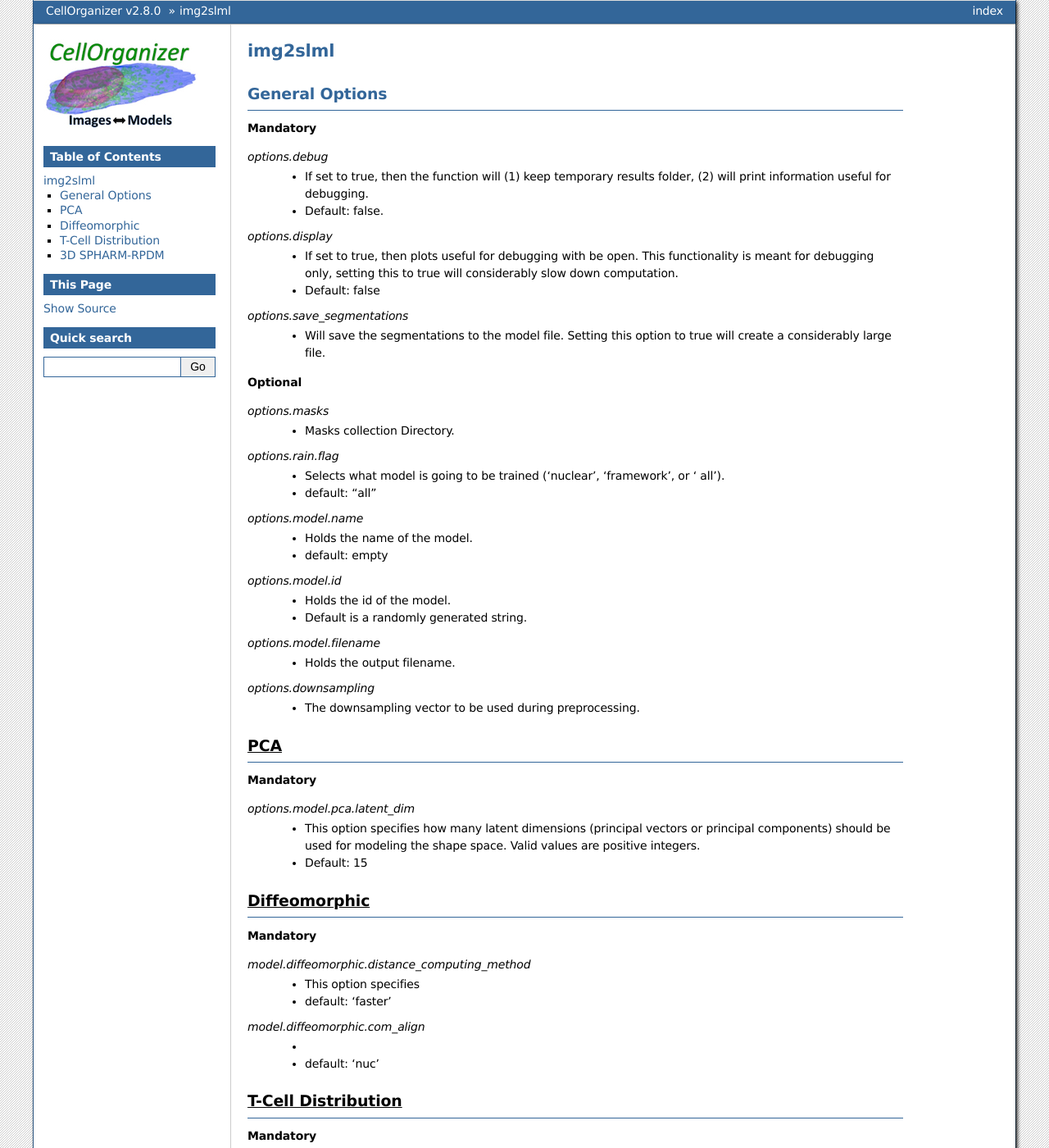
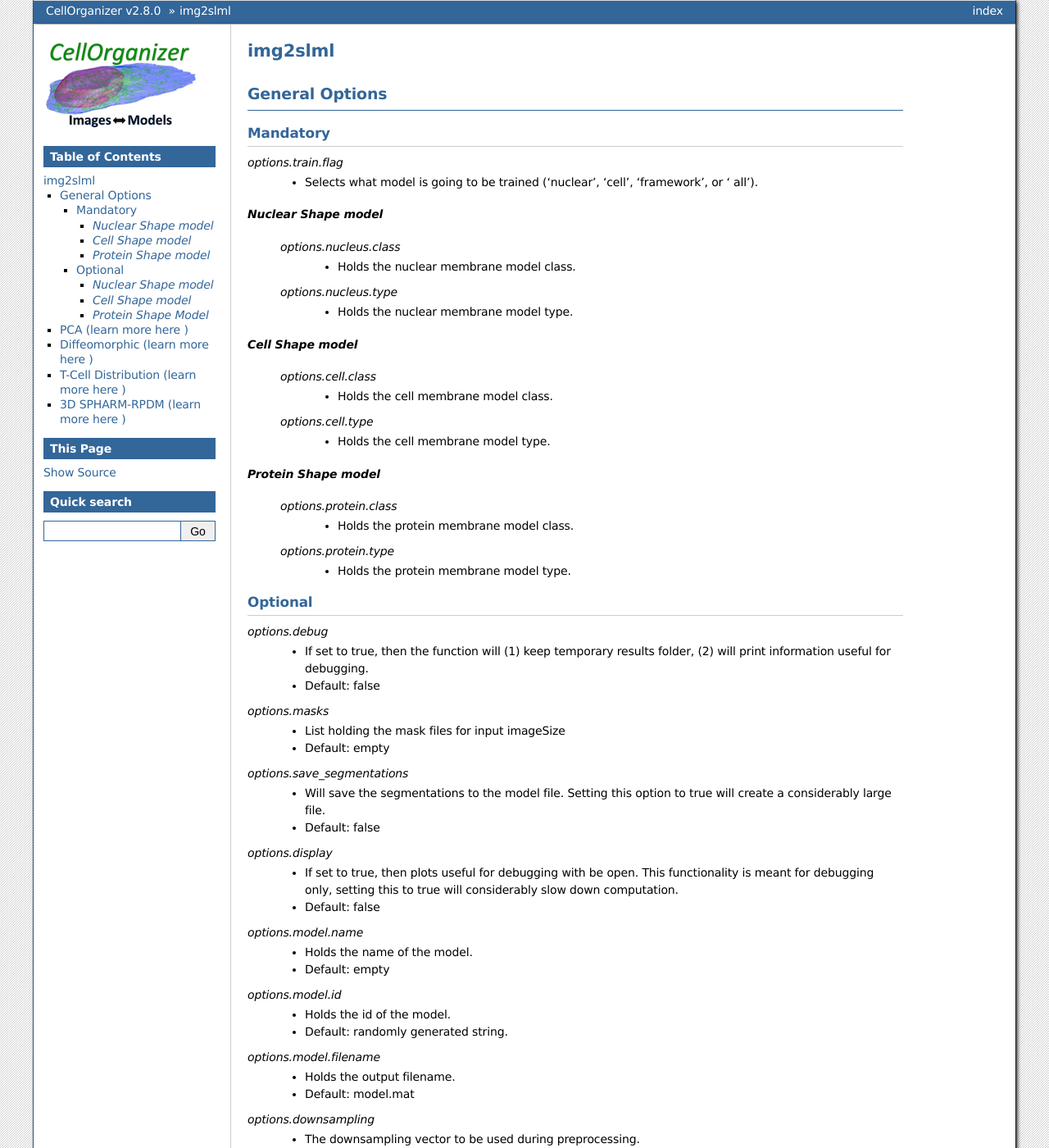
Before and after one commit to murphygroup/cellorganizer-documentation_old, a Sphinx documentation site: the page built from source/chapters/cellorganizer_options/img2slml_options.rst, in a window 1280 px wide and 1400 px high. Shown: the whole window at 82% size. Built offline with Sphinx 7.4.7, drawn with Linux system fonts in a browser that asks for light colours; some of the changed text lies outside the part shown.

Commit message:
changed heading formatting

```diff
--- a/source/chapters/cellorganizer_options.rst
+++ b/source/chapters/cellorganizer_options.rst
@@ -1,7 +1,8 @@
 .. cellorganizer_pipeline:
 
+=====================
 CellOrganizer Options
-########################
+=====================
 
 .. include:: cellorganizer_options/img2slml_options.rst
 
--- a/source/chapters/cellorganizer_options/img2slml_options.rst
+++ b/source/chapters/cellorganizer_options/img2slml_options.rst
@@ -1,48 +1,103 @@
 img2slml
---------
+********
 
 General Options
-~~~~~~~~~~~~~~~~~~
+==============
+Mandatory
+---------
 
-**Mandatory**
+*options.train.flag*
+    * Selects what model is going to be trained (‘nuclear’, 'cell', ‘framework’, or ‘  all’).
+
+*Nuclear Shape model*
+^^^^^^^^^^^^^^^^^^^
+        *options.nucleus.class*
+            * Holds the nuclear membrane model class.
+        *options.nucleus.type*
+            * Holds the nuclear membrane model type.
+*Cell Shape model*
+^^^^^^^^^^^^^^^^^^^
+        *options.cell.class*
+            * Holds the cell membrane model class.
+
+        *options.cell.type*
+            * Holds the cell membrane model type.
+
+*Protein Shape model*
+^^^^^^^^^^^^^^^^^^^
+    *options.protein.class*
+        * Holds the protein membrane model class.
+
+    *options.protein.type*
+        * Holds the protein membrane model type.
+
+
+Optional
+---------
 
 *options.debug*
     * If set to true, then the function will (1) keep temporary results folder, (2) will print information useful for debugging.
-    * Default: false.
+    * Default: false
+
+*options.masks*
+    * List holding the mask files for input imageSize
+    * Default: empty
+
+*options.save_segmentations*
+    * Will save the segmentations to the model file. Setting this option to true will create a considerably large file.
+    * Default: false
 
 *options.display*
     * If set to true, then plots useful for debugging with be open. This functionality is meant for debugging only, setting this to true will considerably slow down computation.
     * Default: false
 
-*options.save_segmentations*
-    * Will save the segmentations to the model file. Setting this option to true will create a considerably large file.
-
-**Optional**
-
-*options.masks*
-    * Masks collection Directory.
-
-*options.rain.flag*
-    * Selects what model is going to be trained (‘nuclear’, ‘framework’, or ‘  all’).
-    * default: “all”
-
 *options.model.name*
     * Holds the name of the model.
-    * default: empty
+    * Default: empty
 
 *options.model.id*
     * Holds the id of the model.
-    * Default is a randomly generated string.
+    * Default: randomly generated string.
 
 *options.model.filename*
     * Holds the output filename.
+    * Default: model.mat
 
 *options.downsampling*
     * The downsampling vector to be used during preprocessing.
+    * Default: [1,1,1]
 
+*Nuclear Shape model*
+^^^^^^^^^^^^^^^^^^^
+    *options.nucleus.name*
+        * Holds the name of the nuclear model.
+        * Default: empty
+    *options.nucleus.id*
+        * Holds the id of the nuclear model.
+        * Default: randomly generated string.
 
-`PCA <https://academic.oup.com/bioinformatics/advance-article/doi/10.1093/bioinformatics/bty983/5232995>`_
-~~~~~~~~~~~~~~~~~~
+*Cell Shape model*
+^^^^^^^^^^^^^^^^^^^
+    *options.cell.name*
+        * Holds the name of the cell model.
+        * Default: empty
+
+    *options.cell.id*
+        * Holds the id of the cell model.
+        * Default: randomly generated string.
+
+*Protein Shape Model*
+^^^^^^^^^^^^^^^^^^^
+    *options.protein.name*
+        * Holds the name of the protein model.
+        * Default: empty
+
+    *options.protein.id*
+        * Holds the id of the protein model.
+        * Default: randomly generated string.
+
+PCA (learn more `here <https://academic.oup.com/bioinformatics/advance-article/doi/10.1093/bioinformatics/bty983/5232995>`_ )
+==============
 
 **Mandatory**
 
@@ -50,8 +105,8 @@ General Options
     * This option specifies how many latent dimensions (principal vectors or principal components) should be used for modeling the shape space.  Valid values are positive integers.
     * Default: 15
 
-`Diffeomorphic <http://murphylab.web.cmu.edu/publications/144-rohde2008.pdf>`_
-~~~~~~~~~~~~~~~~~~
+Diffeomorphic (learn more `here <http://murphylab.web.cmu.edu/publications/144-rohde2008.pdf>`_ )
+==============
 
 **Mandatory**
 
@@ -64,8 +119,8 @@ General Options
     * default: ‘nuc’
 
 
-`T-Cell Distribution <https://link.springer.com/protocol/10.1007/978-1-4939-6881-7_25>`_
-~~~~~~~~~~~~~~~~~~
+T-Cell Distribution (learn more `here <https://link.springer.com/protocol/10.1007/978-1-4939-6881-7_25>`_ )
+==============
 
 **Mandatory**
 
@@ -104,8 +159,8 @@ General Options
     * default: ‘false’
 
 
-`3D SPHARM-RPDM <https://link.springer.com/protocol/10.1007%2F978-1-4939-9102-0_11>`_
-~~~~~~~~~~~~~~~~~~
+3D SPHARM-RPDM (learn more `here <https://link.springer.com/protocol/10.1007%2F978-1-4939-9102-0_11>`_ )
+==============
 
 **Mandatory**
 
@@ -121,6 +176,7 @@ General Options
 
 *options.model.spharm_rpdm.rotation_plane*
     * Dimensions of image that will used for alignment. The possible values are 'xy' (defaut), 'xz', 'yz' or ‘xyz'. For example, xy plane (around the z axis). if ‘xy‘ is specified, each cell will be rotated in the
+    * Default: 'xy'
 
 *options.model.spharm_rpdm.postprocess*
     * This specifies whether alignment and size normalization, should be done after parameterization. The values are ‘true’ or ‘false’.
--- a/source/chapters/cellorganizer_options/slml2info_options.rst
+++ b/source/chapters/cellorganizer_options/slml2info_options.rst
@@ -1,5 +1,5 @@
 slml2info
----------
+********
 **Mandatory**
 
 *options.output_directory*
--- a/source/chapters/cellorganizer_options/slml2report_options.rst
+++ b/source/chapters/cellorganizer_options/slml2report_options.rst
@@ -1,2 +1,2 @@
 slml2report
----------
+********
--- a/source/chapters/cellorganizer_options/slml2slml_options.rst
+++ b/source/chapters/cellorganizer_options/slml2slml_options.rst
@@ -1,5 +1,5 @@
 slml2slml
----------
+********
 
 **Mandatory**
 
```
Also changed, not shown: source/chapters/cellorganizer_options/slml2img_options.rst (+10 -15 lines).
